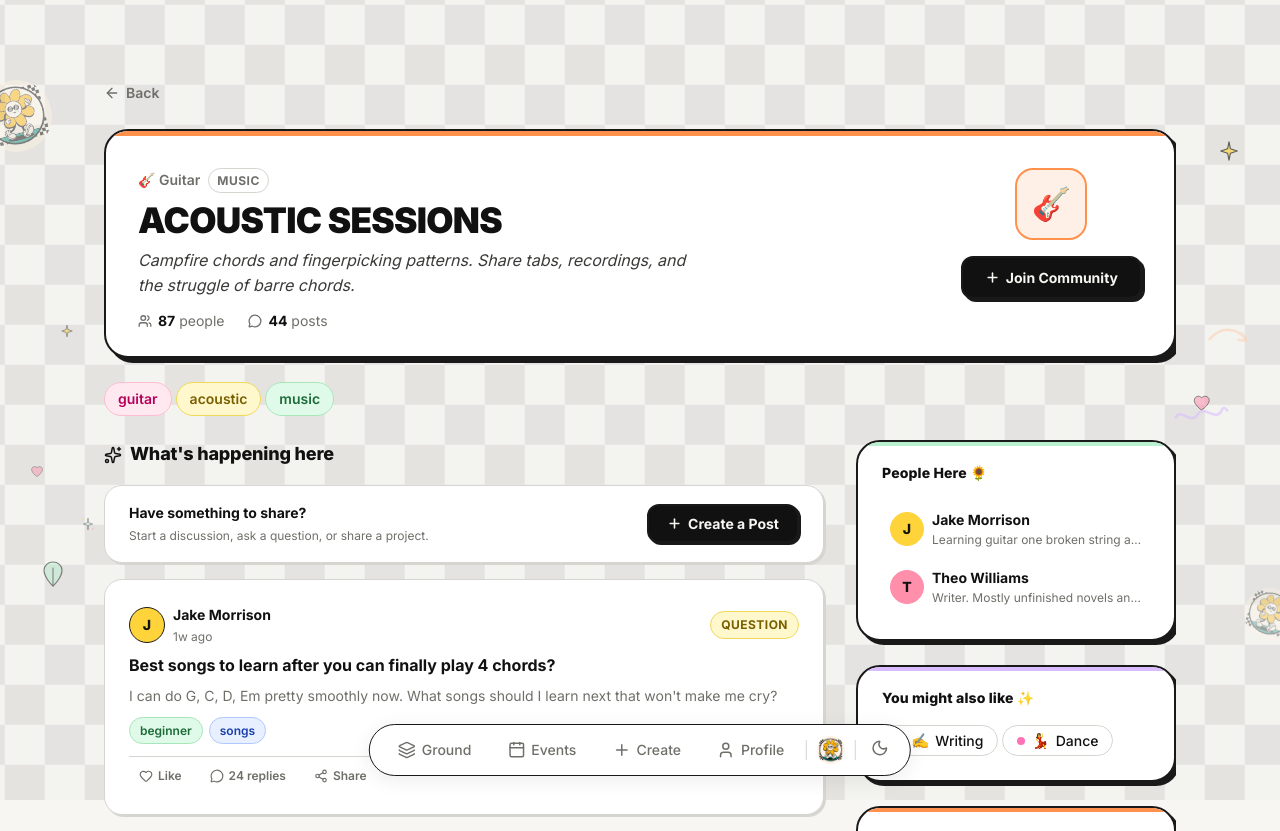
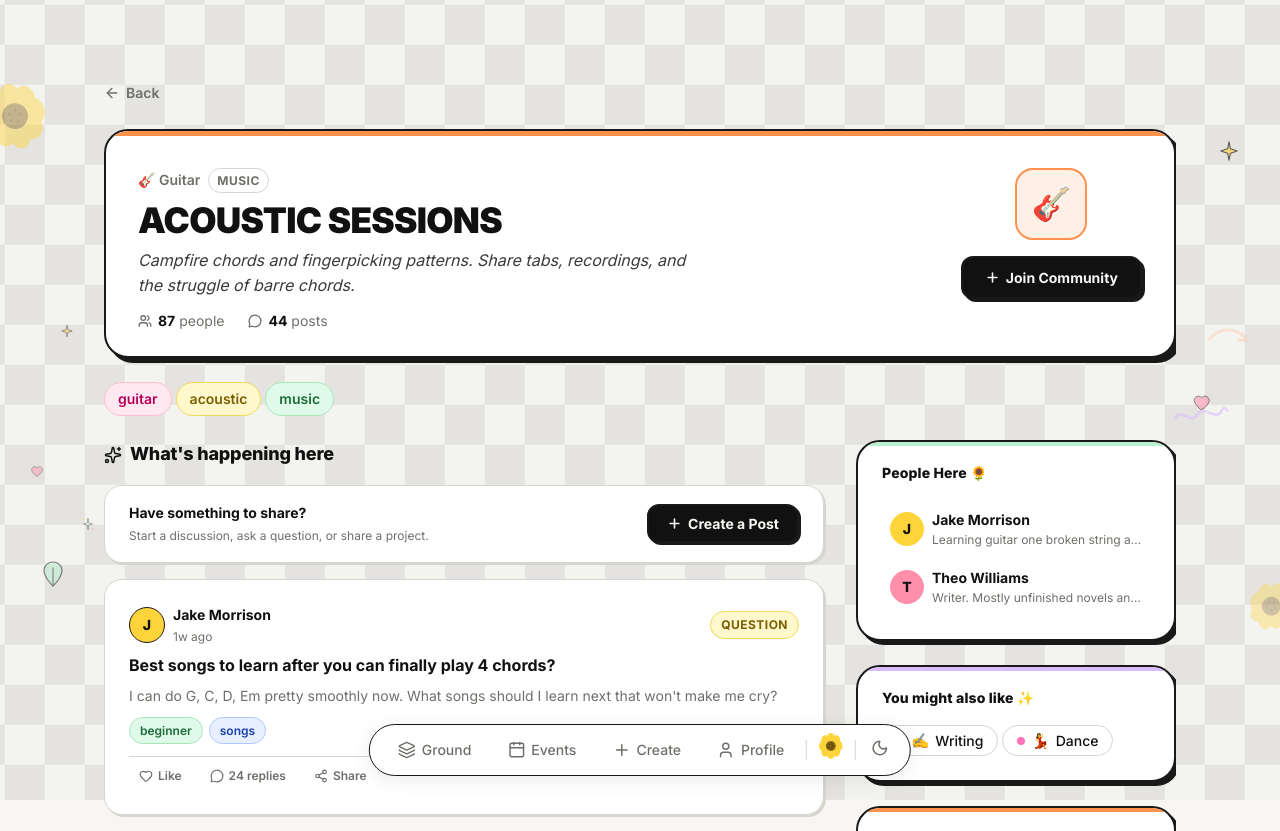
Before and after one commit to KhushiBagga20/Common-Ground, a React (Vite) app: page /community/acoustic-sessions in a window 1280 px wide. Shown: the top 831 px of the page. Built offline with nearby package versions, Linux system fonts and the light colour scheme.

Commit message:
Update favicon, remove Edit Interests button, add clipart hobby carousel SVGs, and restore profile blooming sunflower SVG

```diff
--- a/src/components/common/Sunflower.jsx
+++ b/src/components/common/Sunflower.jsx
@@ -24,17 +24,65 @@ export default function Sunflower({
   });
 
   return (
-    <motion.img
-      src="/logo.png"
-      alt="CommonGround Logo"
+    <svg
       width={size}
       height={size}
+      viewBox={`0 0 ${size} ${size}`}
+      fill="none"
       className={`sunflower ${className}`}
-      style={{ objectFit: 'contain', borderRadius: '50%', ...style }}
-      initial={animate ? { scale: 0, opacity: 0 } : { scale: 1, opacity: 1 }}
-      animate={{ scale: 1, opacity: 1 }}
-      transition={animate ? { duration: 0.5, ease: [0.34, 1.56, 0.64, 1] } : {}}
+      style={style}
       aria-hidden="true"
-    />
+    >
+      {/* Petals */}
+      {petals.map((petal, i) => (
+        <motion.ellipse
+          key={i}
+          cx={petal.x}
+          cy={petal.y}
+          rx={petalR}
+          ry={petalR * 1.3}
+          fill={color}
+          transform={`rotate(${(i / petalCount) * 360} ${petal.x} ${petal.y})`}
+          initial={animate ? { scale: 0, opacity: 0 } : { scale: 1, opacity: 1 }}
+          animate={{ scale: 1, opacity: 1 }}
+          transition={animate ? {
+            delay: 0.3 + petal.delay,
+            duration: 0.5,
+            ease: [0.34, 1.56, 0.64, 1],
+          } : {}}
+        />
+      ))}
+      {/* Center */}
+      <motion.circle
+        cx={cx}
+        cy={cy}
+        r={centerR}
+        fill="#8B6914"
+        initial={animate ? { scale: 0 } : { scale: 1 }}
+        animate={{ scale: 1 }}
+        transition={animate ? {
+          delay: 0.15,
+          duration: 0.4,
+          ease: [0.34, 1.56, 0.64, 1],
+        } : {}}
+      />
+      {/* Center dots */}
+      {[0, 1, 2, 3, 4].map((i) => {
+        const a = (i / 5) * Math.PI * 2;
+        const d = centerR * 0.45;
+        return (
+          <motion.circle
+            key={`dot-${i}`}
+            cx={cx + Math.cos(a) * d}
+            cy={cy + Math.sin(a) * d}
+            r={1.5}
+            fill="#6B5010"
+            initial={animate ? { scale: 0 } : { scale: 1 }}
+            animate={{ scale: 1 }}
+            transition={animate ? { delay: 0.6 + i * 0.04, duration: 0.3 } : {}}
+          />
+        );
+      })}
+    </svg>
   );
 }
```
